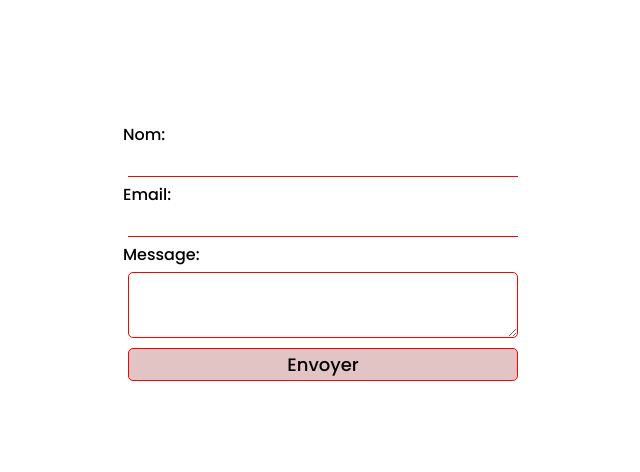
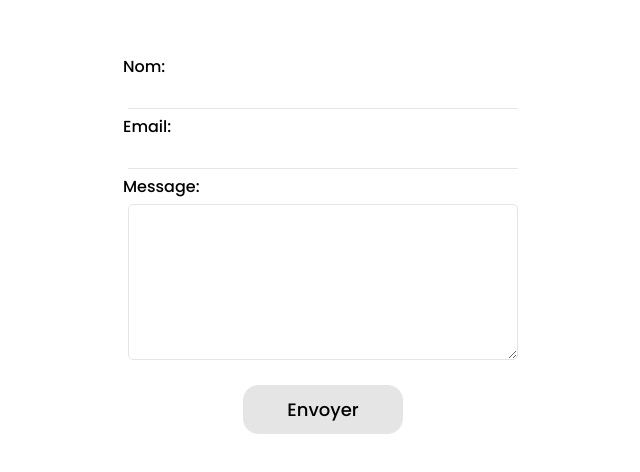
Before and after one commit to CeciliaBdev/PortFolio, a React (Create React App) app: page / in a window 1280 px wide. Shown: the part 1746-2218 px from the top of the page, without its empty margins (317-957 px from the left). Built offline with nearby package versions, Linux system fonts and the light colour scheme.

Commit message:
update contact form

```diff
--- a/src/App.css
+++ b/src/App.css
@@ -132,13 +132,13 @@ h2::before {
 .card {
   /* border: 2px solid black; */
   box-shadow: 0 1px 4px 0 rgba(0, 0, 0, 0.4);
-  border-radius: 25px;
+  border-radius: 10px;
   height: 100%;
   transition: transform 330ms ease-in-out;
 }
 .card img {
   object-fit: cover;
-  border-radius: 25px;
+  border-radius: 10px;
   height: 100%;
 }
 .title_card {
@@ -146,7 +146,7 @@ h2::before {
   padding: 5px;
 }
 .card:hover {
-  transform: scale(1.05);
+  transform: translateY(-10px);
   box-shadow: 0 0 15px rgba(19, 11, 11, 0.6);
 }
 /* section contact */
@@ -166,7 +166,7 @@ h2::before {
   background: transparent;
   border: none;
   outline: none;
-  border-bottom: 1px solid red;
+  border-bottom: 1px solid #e5e5e5;
 }
 .contact input,
 .contact textarea,
@@ -175,13 +175,48 @@ h2::before {
   padding: 2px;
 }
 .contact textarea {
-  height: 60px;
-  border: 1px solid red;
+  height: 150px;
+  border: 1px solid #e5e5e5;
   border-radius: 5px;
 }
 .contact button {
   font-size: 18px;
-  border: 1px solid red;
-  background-color: rgba(209, 157, 157, 0.6);
-  border-radius: 5px;
+  border: 1px solid #e5e5e5;
+  /* background-color: rgba(209, 157, 157, 0.6); */
+  border-radius: 15px;
+  width: 40%;
+  padding: 10px;
+  margin: 20px auto;
+  transition: all 0.6s;
+  position: relative;
+  overflow: hidden;
+  z-index: 1;
 }
+.contact button:before {
+  content: '';
+  position: absolute;
+  bottom: 0;
+  left: 0;
+  width: 0%;
+  height: 100%;
+  background-color: #b3b0b0;
+  transition: all 0.6s;
+  z-index: -1;
+}
+.contact button:after {
+  content: '';
+  position: absolute;
+  bottom: 0;
+  left: 0;
+  width: 100%;
+  height: 100%;
+  background-color: #e5e5e5;
+  transition: all 0.5s;
+  z-index: -2;
+}
+.contact button:hover {
+  cursor: pointer;
+}
+.contact button:hover:before {
+  width: 100%;
+}
```
